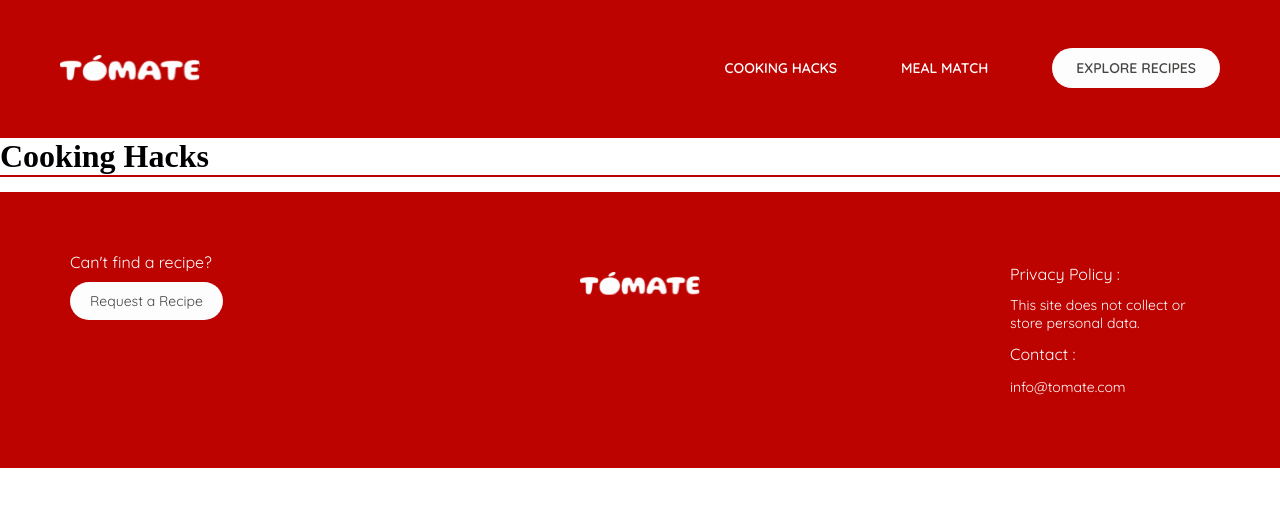
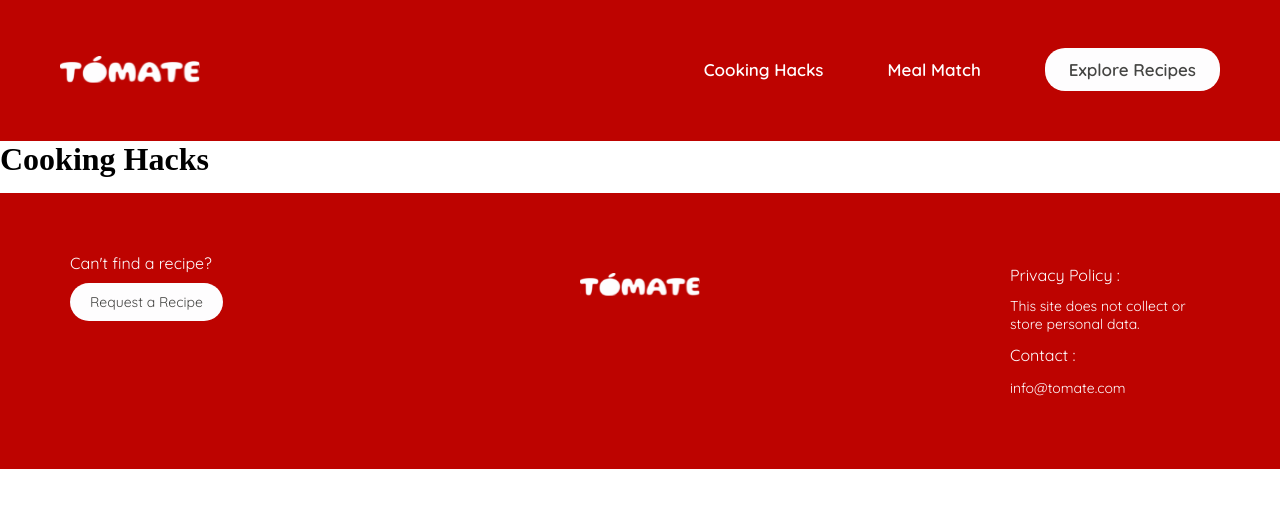
Before and after one commit to dharvi-22/tomate-fullstack, a React (Create React App) app in the folder frontend/: page /cooking-hacks in a window 1280 px wide. Shown: the top 508 px of the page. Built offline with nearby package versions, Linux system fonts and the light colour scheme; no server answers.

Commit message:
fix: header + footer details

```diff
--- a/frontend/src/components/header.js
+++ b/frontend/src/components/header.js
@@ -14,9 +14,9 @@ const Header =() => {
                    <Link to="/"><img src={whitelogo} alt="tomato logo" className="logo"></img></Link>
                 </div>
                 <ul className="nav-links">
-                    <li><Link to="/cooking-hacks">COOKING HACKS</Link></li>
-                    <li><Link to="/meal-match">MEAL MATCH</Link></li>
-                    <li className="silent"><Link to="/explore">EXPLORE RECIPES</Link></li>
+                    <li><Link to="/cooking-hacks">Cooking Hacks</Link></li>
+                    <li><Link to="/meal-match">Meal Match</Link></li>
+                    <li className="silent"><Link to="/explore">Explore Recipes</Link></li>
                 </ul>
             </nav>
 
--- a/frontend/src/styles/footer.scss
+++ b/frontend/src/styles/footer.scss
@@ -1,7 +1,6 @@
 @import "../styles/global.scss";
 
 .footer{
-    border-top: 2px solid #BD0300;
     padding-top: 15px;
     text-align: center;
     font-family: Quicksand, sans-serif;
--- a/frontend/src/styles/header.scss
+++ b/frontend/src/styles/header.scss
@@ -76,6 +76,7 @@
         width: 100%;
         align-items:center;
         gap: 4rem !important;
+        font-size: 17px !important;
 
         .silent{
             display:block !important;
```
